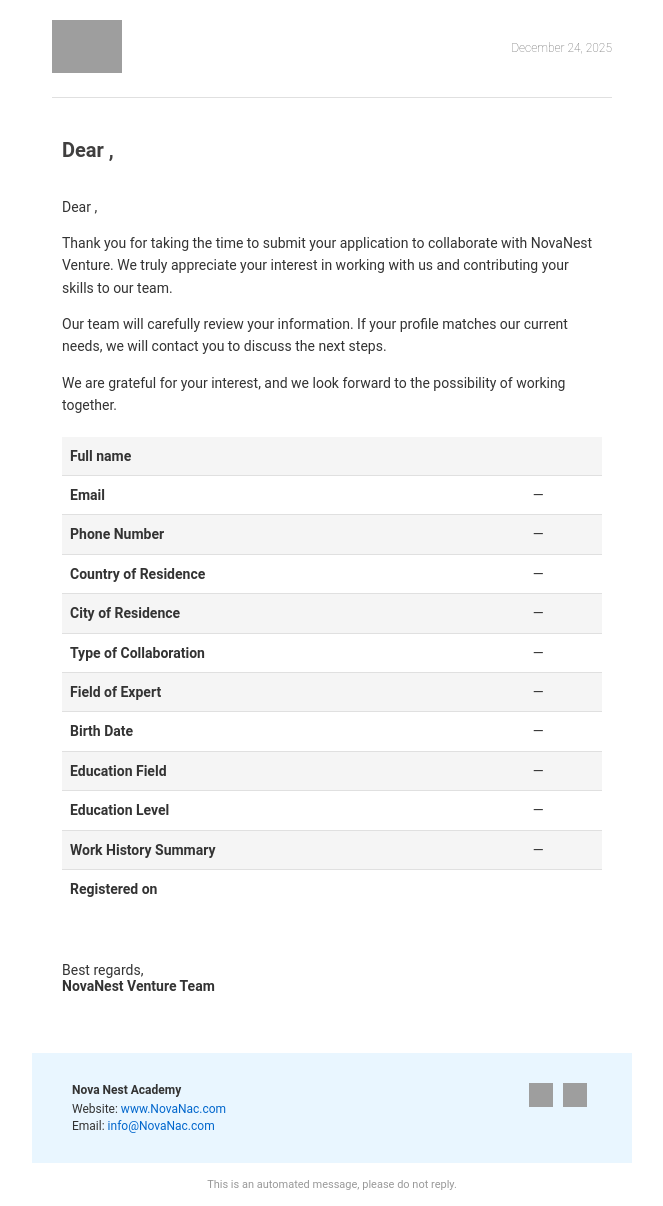
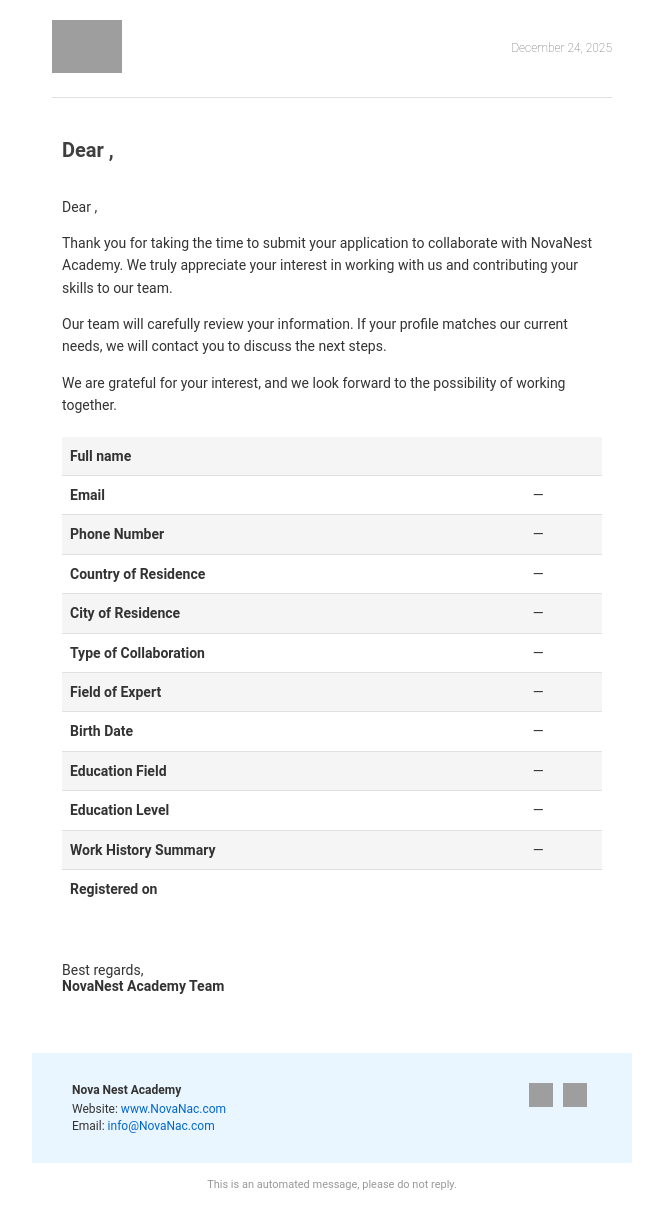
Before and after one commit to ImanNasrEsfahani/novanest-backend, a Django app: template forms/templates/team_registration_email.html in a window 1280 px wide. Shown: the whole page, without its empty margins (308-971 px from the left). Run offline with Django 4.2, Linux system fonts and the light colour scheme; the template is opened without the code that fills it, so the values that code supplies are empty; grey boxes are pictures that could not be loaded.

Commit message:
convert NovaNest Vanture in email template to Nova Nest Academy

```diff
--- a/forms/templates/base_email.html
+++ b/forms/templates/base_email.html
@@ -44,7 +44,7 @@
                             </tr>
                             <tr>
                                 <td style="padding-top:20px;color:#333;font-size:14px">
-                                    <p>Best regards,<br><strong>NovaNest Venture Team</strong></p>
+                                    <p>Best regards,<br><strong>NovaNest Academy Team</strong></p>
                                 </td>
                             </tr>
                         </tbody>
--- a/forms/templates/team_registration_email.html
+++ b/forms/templates/team_registration_email.html
@@ -5,7 +5,7 @@
 {% block content %}
     <p>Dear {{ first_name }},</p>
 
-    <p>Thank you for taking the time to submit your application to collaborate with NovaNest Venture. We truly appreciate your interest in working with us and contributing your skills to our team.</p>
+    <p>Thank you for taking the time to submit your application to collaborate with NovaNest Academy. We truly appreciate your interest in working with us and contributing your skills to our team.</p>
     <p>Our team will carefully review your information. If your profile matches our current needs, we will contact you to discuss the next steps.</p>
     <p>We are grateful for your interest, and we look forward to the possibility of working together.</p>
 
--- a/forms/templates/trainee_registration_email.html
+++ b/forms/templates/trainee_registration_email.html
@@ -11,7 +11,7 @@
     <p>If you have any questions, feel free to reply to this email.</p>
 
     <p>Best regards,</p>
-    <p>NovaNest Venture Team</p>
+    <p>NovaNest Academy Team</p>
     <br />
     <br />
     <br />
```
